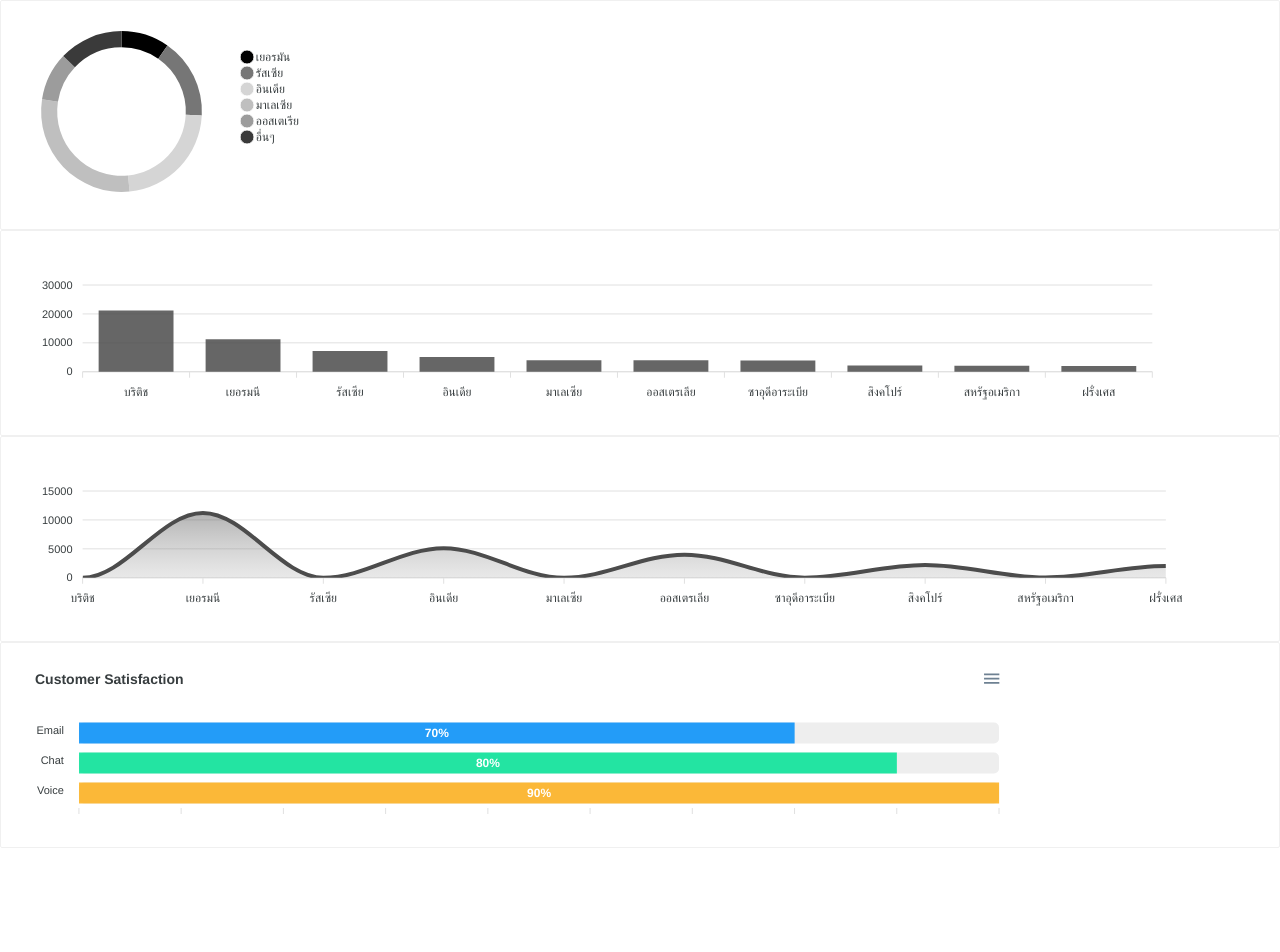
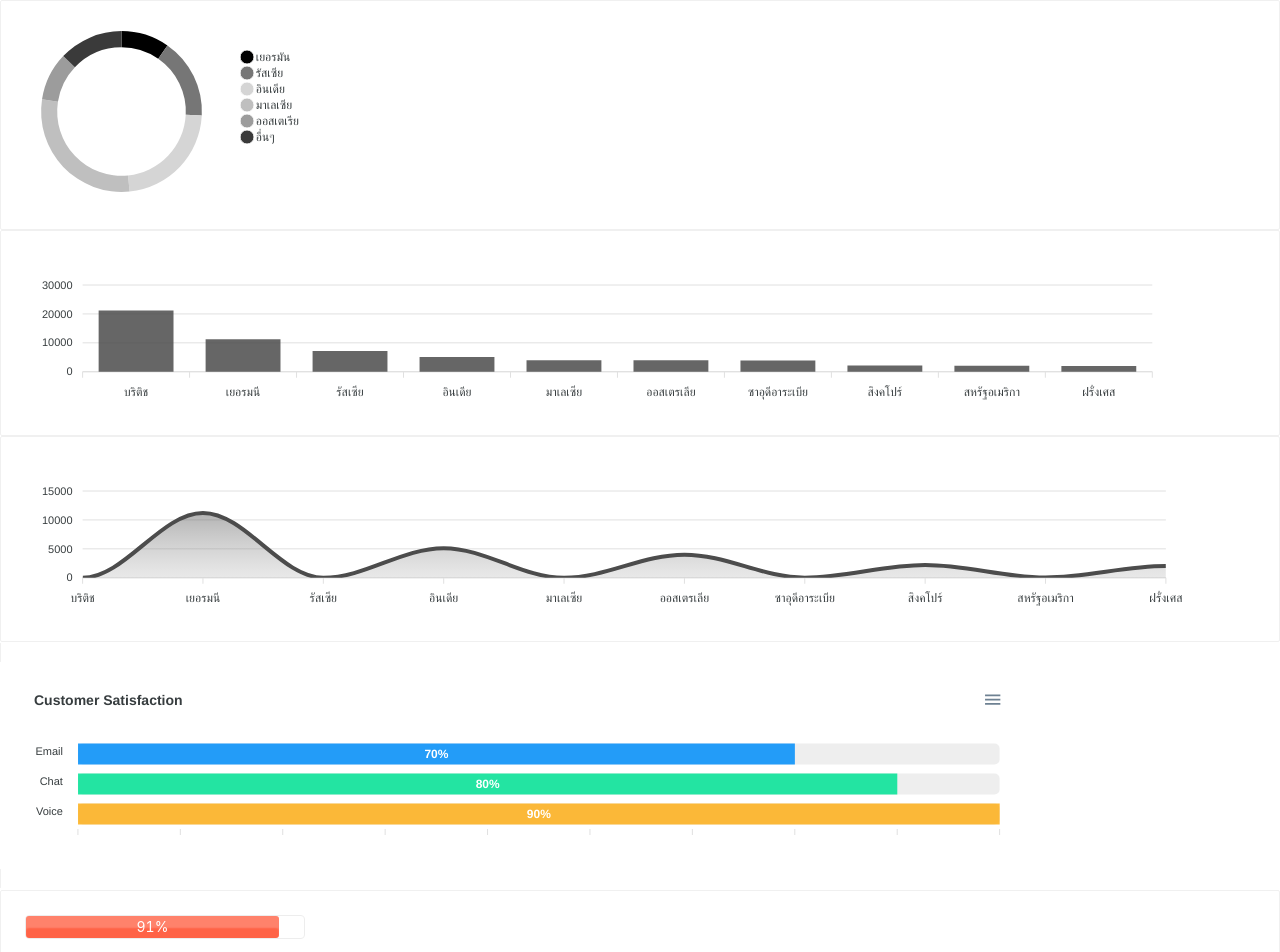
Before and after one commit to kenanimok/Apex_Chartlearn, a React (Create React App) app: page / in a window 1280 px wide. Shown: the top 952 px of the page. Before the commit the page ends 848 px from the top, so only its background shows below. Built offline with nearby package versions, Linux system fonts and the light colour scheme.

Commit message:
create button css

```diff
--- a/package.json
+++ b/package.json
@@ -11,6 +11,7 @@
     "country-flag-icons": "^1.5.5",
     "react": "^18.2.0",
     "react-apexcharts": "^1.4.0",
+    "react-country-flag": "^3.0.2",
     "react-dom": "^18.2.0",
     "react-scripts": "5.0.1",
     "styled-components": "^5.3.5",
--- a/src/allChart/all.js
+++ b/src/allChart/all.js
@@ -4,7 +4,7 @@ import { Card } from "antd";
 import Columnchart from '../ui/Columnchart';
 import AreaChart from '../ui/areaChart';
 import Barchart from '../ui/barchart';
-
+import styled from 'styled-components'
 
 export default function Allchart() {
   return (
@@ -18,9 +18,39 @@ export default function Allchart() {
     <Card>
         <AreaChart></AreaChart>
     </Card>
+    <Card style={{display:'inline'}}>
+      <Barchart></Barchart>
+    </Card>
     <Card>
-      <Barchart></Barchart>
+      <Progress >
+      <div class="bar albanian" >91%</div>
+      </Progress>
     </Card>
     </>
   )
 }
+
+const Progress = styled.div`
+
+   border: 1px solid #EDEDED;
+   width: 20em;
+   border-radius: 4px;
+   box-shadow: 0 0 3px #B0B0;
+   backdrop-filter: blur(2px) brightness(101%);
+
+   .bar {
+   width: 20em;
+   background: forestgreen;
+   box-shadow: inset 0px 12px 1.7px #FFFFFF33;
+   border-radius: 3px;
+   color: white;
+   text-align: center;
+}
+
+.bar.albanian {
+  width: 91%;
+
+   background: tomato;
+}
+
+`
```
Also changed, not shown: 1 other file (tests, documents, lock files or other folders).
